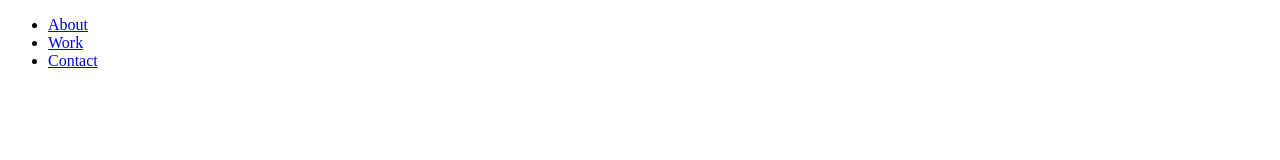
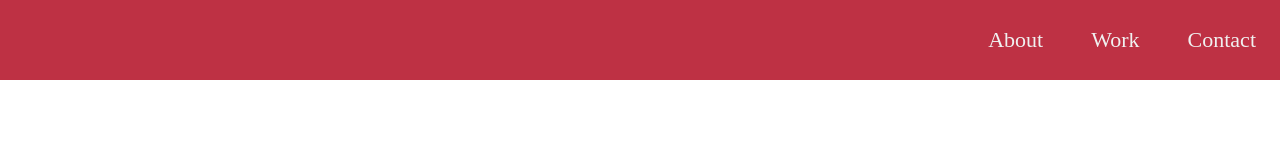
Before and after one commit to Sazid99246/freecodecamp-portfolio, a plain HTML site: page index.html in a window 1280 px wide. Drawn offline with Linux system fonts and the light colour scheme.

Commit message:
navbar section styles added

```diff
--- a/index.html
+++ b/index.html
@@ -4,11 +4,12 @@
 <head>
     <meta charset="UTF-8" />
     <title>Personal Portfolio</title>
+    <link rel="stylesheet" href="styles.css">
 </head>
 
 <body>
     <header>
-        <nav>
+        <nav id="navbar">
             <ul>
                 <li><a href="#about">About</a></li>
                 <li><a href="#work">Work</a></li>
--- a/styles.css
+++ b/styles.css
@@ -14,3 +14,32 @@
     padding: 0;
     box-sizing: border-box;
 }
+
+#navbar {
+    height: 80px;
+    width: 100%;
+    background-color: var(--nav-bg);
+}
+
+#navbar ul {
+    display: flex;
+    float: right;
+    align-items: center;
+    justify-content: space-between;
+}
+
+#navbar li {
+    list-style-type: none;
+    padding: 24px;
+}
+
+#navbar li:hover {
+    background-color: var(--project-bg);
+}
+
+#navbar a {
+    text-decoration: none;
+    color: var(--heading);
+    font-size: 22px;
+    line-height: 31px;
+}
```
